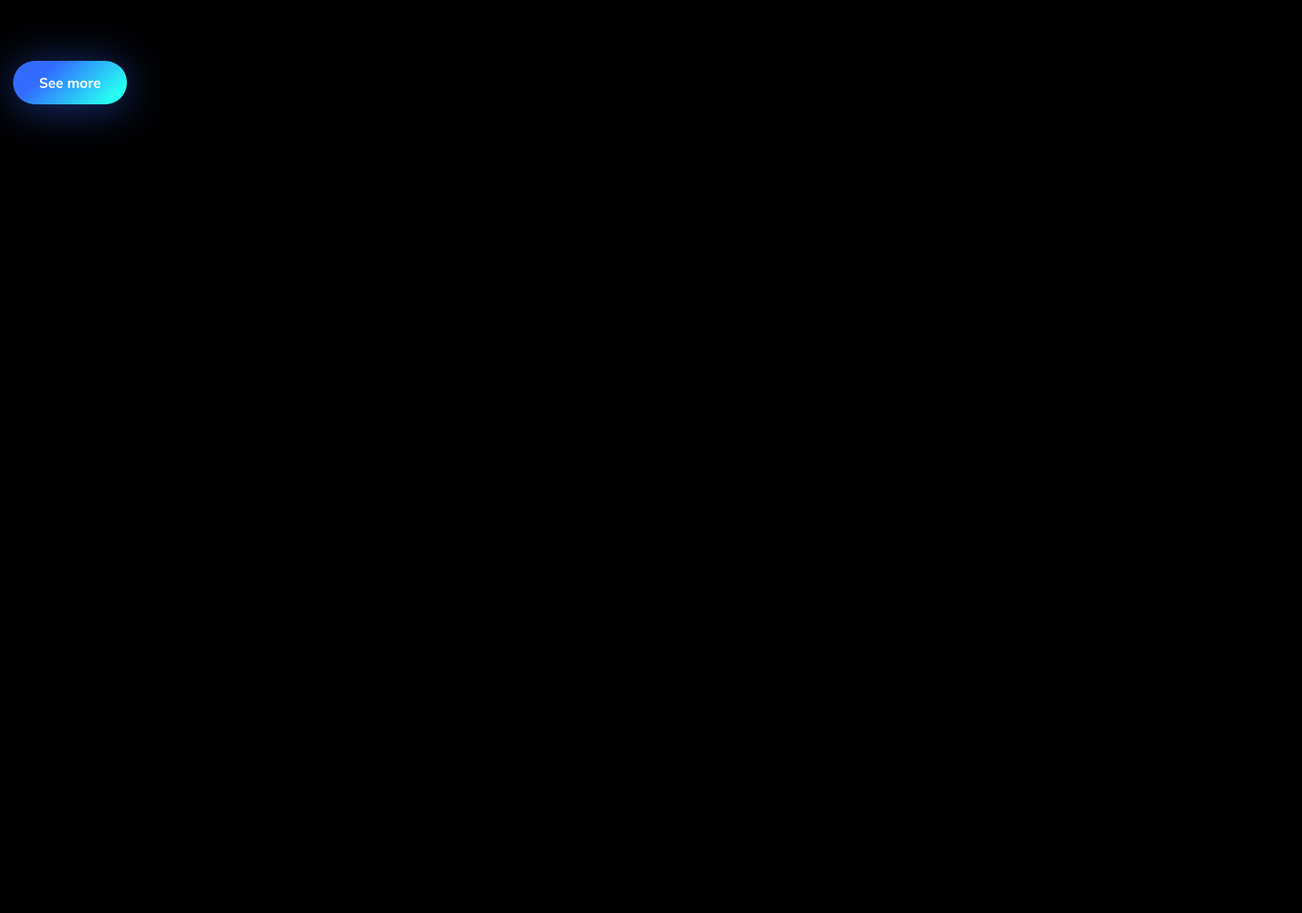
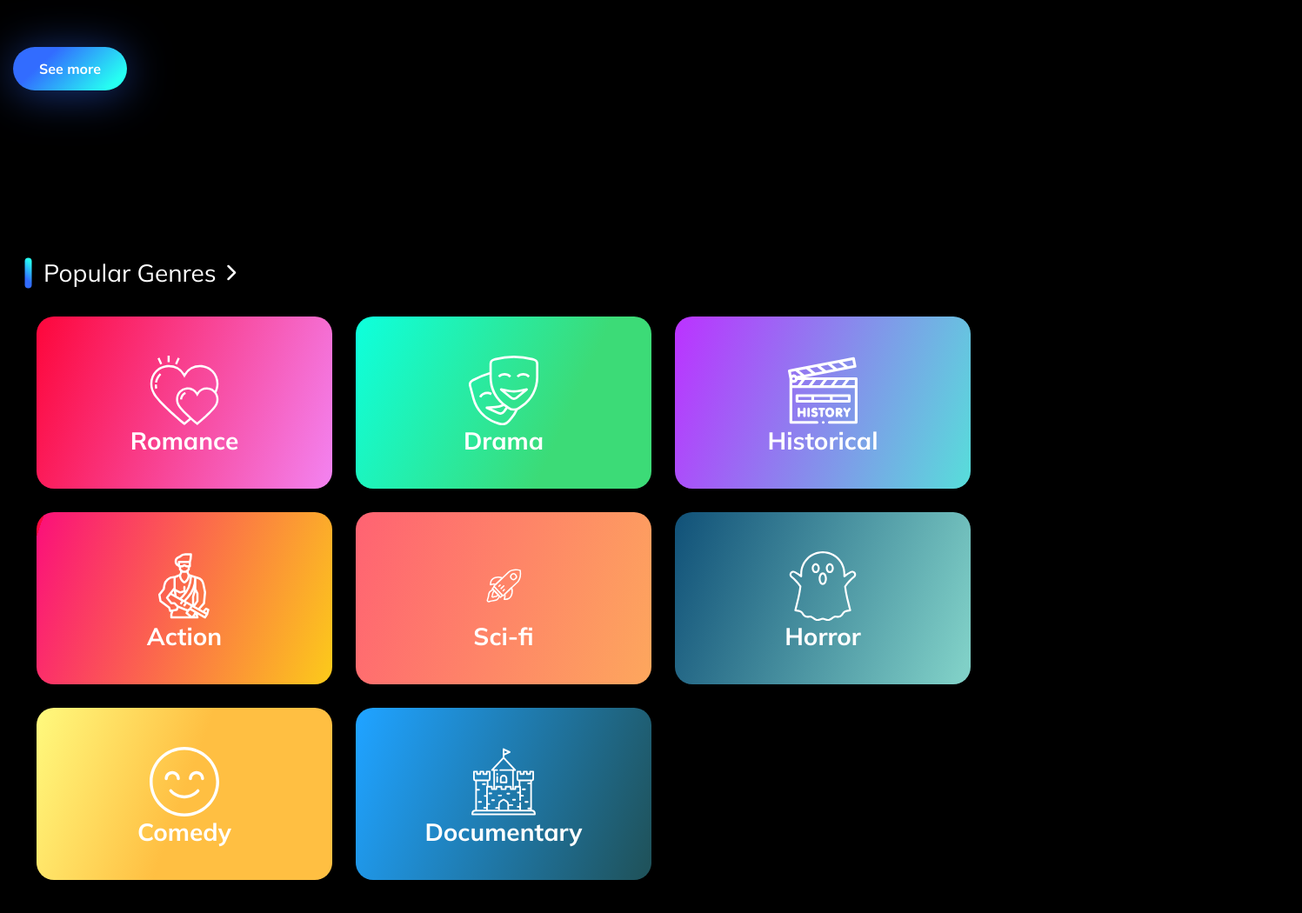
Before and after one commit to uma-frontend/justice-league, a plain HTML site: page index.html in a window 1280 px wide. Shown: the part 1798-2848 px from the top of the page at 87% size, 1497 px wide, since content can reach past the window. Before the commit the page ends 2018 px from the top, so only its background shows below. Drawn offline with Linux system fonts and the light colour scheme.

Commit message:
Add popular section and styling

```diff
--- a/css/style.css
+++ b/css/style.css
@@ -323,15 +323,133 @@ li{
    border-radius: 20px;
 }
 
+.icon{
+   font-size: 20px;
+}
 
 /*MOVIES*/
 .movies{
    padding: 60px 0px 100px 0px;
 }
+
 .movies__list{
-   margin: 0px 0px 70px 0px;
+   margin: 0px 0px 70px -41px;
 }
+
 /*POPULAR*/
+.popular {
+   padding: 100px 0px 70px 0px;
+}
+
+.popular__container {
+}
+
+.popular__title {
+}
+
+.popular__list {
+   display: flex;
+   flex-wrap: wrap;
+   margin: 0px 0px -27px -27px;
+}
+
+.popular__item {
+   width: 340px;
+   height: 198px;
+   margin: 0px 0px 27px 27px;
+}
+
+.popular__link {
+   width: 100%;
+   height: 100%;
+   display: flex;
+   align-items: center;
+   justify-content: center;
+   margin: 0px 0px 0px 27px;
+   border-radius: 20px;
+   flex-direction: column;
+}
+
+.popular__item:nth-child(1) .popular__link{
+   background: linear-gradient(109.31deg, #FD093F 2.4%, #F383F1 100%);
+}
+
+.popular__item:nth-child(2) .popular__link{
+   background: linear-gradient(114.5deg, #0FFFDA 2.22%, #3CDB77 68.84%);
+}
+
+.popular__item:nth-child(3) .popular__link{
+   background: linear-gradient(109.31deg, #B936FF 2.4%, #57DEDA 100%);
+}
+
+.popular__item:nth-child(4) .popular__link{
+   background: linear-gradient(109.31deg, #FD093F 2.4%, #FB1378 2.41%, #FCCB1A 100%);
+}
+
+.popular__item:nth-child(5) .popular__link{
+   background: linear-gradient(109.31deg, #FF6472 2.4%, #FDA75D 100%);
+}
+
+.popular__item:nth-child(6) .popular__link{
+   background: linear-gradient(110.16deg, #13547A 2.37%, #80D0C7 96.77%);
+}
+
+.popular__item:nth-child(7) .popular__link{
+   background: linear-gradient(109.93deg, #FFF77B 2.37%, #FFBF42 50%);
+}
+
+.popular__item:nth-child(8) .popular__link{
+   background: linear-gradient(109.31deg, #1FA2FF 2.4%, #1FA2FF 2.41%, #1F535C 97.46%);
+}
+
+.popular__link-icon {
+   display: inline-block;
+   width: 80px;
+   height: 80px;
+   background-repeat: no-repeat;
+   background-size: cover;
+   background-position: center center;
+   margin: 0px 0px 8px 0px;
+}
+.popular__link-icon-romance{
+   background-image: url(../img/hearts.svg);
+}
+
+.popular__link-icon-drama{
+   background-image: url(../img/cinema.svg);
+}
+
+.popular__link-icon-historical{
+   background-image: url(../img/documentary.svg);
+}
+
+.popular__link-icon-action{
+   background-image: url(../img/killer.svg);
+}
+
+.popular__link-icon-scifi{
+   background-image: url(../img/rocket.svg);
+}
+
+.popular__link-icon-horror{
+   background-image: url(../img/ghost.svg);
+}
+
+.popular__link-icon-comedy{
+   background-image: url(../img/smile.svg);
+}
+
+.popular__link-icon-document{
+   background-image: url(../img/castle.svg);
+}
+
+.popular__link-text {
+   font-size: 28px;
+   font-weight: 700;
+   line-height: 20px;
+   color: #fff;
+}
+
 
 /*ACTORS*/
 
--- a/index.html
+++ b/index.html
@@ -89,7 +89,7 @@
             <!--MAIN TITLE-->
             <div class="tv-show__title main__title">
                <span class="title-text">Trending TV Shows</span>
-               <span><i class="fa-solid fa-chevron-right"></i></span>
+               <span class="icon" ><i class="fa-solid fa-chevron-right"></i></span>
             </div>
             <!--LIST-->
             <ul class="tv-show__list">
@@ -145,7 +145,7 @@
             <!--MAIN TITLE-->
             <div class="tv-show__title main__title">
                <span class="title-text">Trending Movies</span>
-               <span><i class="fa-solid fa-chevron-right"></i></span>
+               <span class="icon" ><i class="fa-solid fa-chevron-right"></i></span>
             </div>
             <!--LIST-->
             <ul class="movies__list tv-show__list">
@@ -194,7 +194,77 @@
             <a href="#" class="movies__btn button">See more</a>
          </div>
       </div>
+
       <!--POPULAR-->
+      <div class="popular">
+         <!--CONTAINER and POPULAR CONTAINER-->
+         <div class="container popular__container">
+            <div class="popular__title main__title">
+               <span class="title-text">Popular Genres</span>
+               <span class="icon" ><i class="fa-solid fa-chevron-right"></i></span>
+            </div>
+            <!--POPULAR LIST-->
+            <ul class="popular__list">
+               <!--POPULAR ITEM-->
+               <li class="popular__item">
+                  <a class="popular__link" href="#">
+                     <span class="popular__link-icon popular__link-icon-romance"></span>
+                     <span class="popular__link-text">Romance</span>
+                  </a>
+               </li>
+               <!--POPULAR ITEM-->
+               <li class="popular__item">
+                  <a class="popular__link" href="#">
+                     <span class="popular__link-icon popular__link-icon-drama"></span>
+                     <span class="popular__link-text">Drama</span>
+                  </a>
+               </li>
+               <!--POPULAR ITEM-->
+               <li class="popular__item">
+                  <a class="popular__link" href="#">
+                     <span class="popular__link-icon popular__link-icon-historical"></span>
+                     <span class="popular__link-text">Historical</span>
+                  </a>
+               </li>
+               <!--POPULAR ITEM-->
+               <li class="popular__item">
+                  <a class="popular__link" href="#">
+                     <span class="popular__link-icon popular__link-icon-action"></span>
+                     <span class="popular__link-text">Action</span>
+                  </a>
+               </li>
+               <!--POPULAR ITEM-->
+               <li class="popular__item">
+                  <a class="popular__link" href="#">
+                     <span class="popular__link-icon popular__link-icon-scifi"></span>
+                     <span class="popular__link-text">Sci-fi</span>
+                  </a>
+               </li>
+               <!--POPULAR ITEM-->
+               <li class="popular__item">
+                  <a class="popular__link" href="#">
+                     <span class="popular__link-icon popular__link-icon-horror"></span>
+                     <span class="popular__link-text">Horror</span>
+                  </a>
+               </li>
+               <!--POPULAR ITEM-->
+               <li class="popular__item">
+                  <a class="popular__link" href="#">
+                     <span class="popular__link-icon popular__link-icon-comedy"></span>
+                     <span class="popular__link-text">Comedy</span>
+                  </a>
+               </li>
+               <!--POPULAR ITEM-->
+               <li class="popular__item">
+                  <a href="#" class="popular__link">
+                     <span class="popular__link-icon popular__link-icon-document"></span>
+                     <span class="popular__link-text">Documentary</span>
+                  </a>
+               </li>
+               <!--POPULAR ITEM-->
+            </ul>
+         </div>
+      </div>
       <!--ACTORS-->
       <!--SOON-->
       <!--REGISTER-->
```
